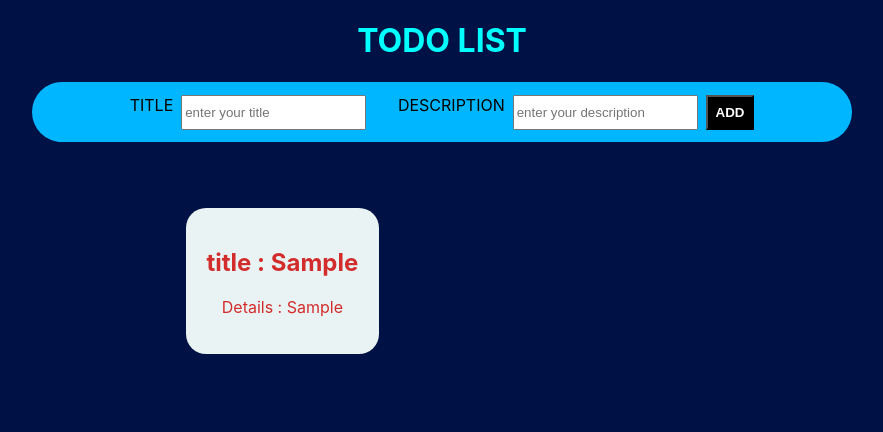
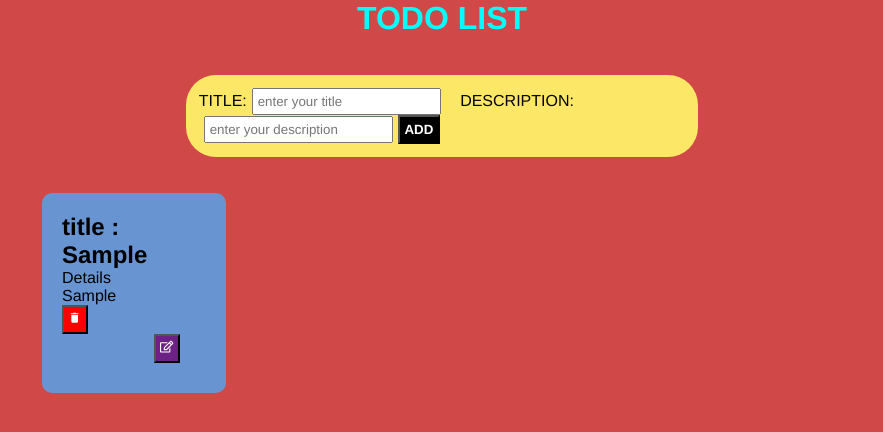
Before and after one commit to anuragvishwak/new-react-repo19JAN, a React (Create React App) app: page / in a window 1280 px wide. Both pictures are taken after typing "Sample", "Sample" into the empty fields and a click on the button "ADD". Shown: the top 432 px of the page, without its empty margins (198-1081 px from the left). Built offline with nearby package versions, Linux system fonts and the light colour scheme.

Commit message:
completed todo list

```diff
--- a/package.json
+++ b/package.json
@@ -7,10 +7,13 @@
     "@testing-library/react": "^13.4.0",
     "@testing-library/user-event": "^13.5.0",
     "axios": "^1.6.5",
+    "icons": "^1.0.0",
     "react": "^18.2.0",
     "react-dom": "^18.2.0",
+    "react-icons": "^5.0.1",
     "react-router-dom": "^6.21.3",
     "react-scripts": "5.0.1",
+    "reacticons": "^0.0.1",
     "web-vitals": "^2.1.4"
   },
   "scripts": {
--- a/src/App.js
+++ b/src/App.js
@@ -12,6 +12,8 @@ import PerformingAxios from './axios';
 import AnotherAxios from './AnotherAxios';
 import Postmethod from './testing';
 import UsingPostMethod from './testing';
+import GPTAttemptingTodo from './gptcodetesting';
+import CreatingAttemptingTodo from './creatingTodoList'
 
 function App() {
   return (
@@ -22,7 +24,9 @@ function App() {
       {/* <PerformingAxios/> */}
       {/* <AnotherAxios/> */}
       {/* <UsingPostMethod/> */}
+      {/* <GPTAttemptingTodo/> */}
       <AttemptingTodo/>
+      {/* <CreatingAttemptingTodo/> */}
     </div>
   );
 }
--- a/src/attemptingTodo.css
+++ b/src/attemptingTodo.css
@@ -1,5 +1,13 @@
+*{
+    font-family: 'Franklin Gothic Medium', 'Arial Narrow', Arial, sans-serif;
+    margin: 0;
+    padding: 0;
+    box-sizing: border-box;
+
+}
+
 body{
-    background-color: rgb(0, 17, 69);
+    background-color: #D04848;
 }
 #designingHeading{
     color: aqua;
@@ -7,40 +15,45 @@ body{
 }
 
 .designingForm{
-    background-color: rgb(0, 183, 255);
+    background-color: #FDE767;
     padding: 1%;
-    margin-left: 18%;
-    margin-right: 18%;
-    display: flex;
-     justify-content: center;
-     border-radius: 30px;
+    margin-left: 30%;
+    margin-right: 30%;
+    margin-top: 3%;
+
+    border-radius: 30px;
+
+
 }
 
 .designingInput1{
     margin-right: 4%;
     margin-left: 1%;
+    padding: 4px;
 }
 
 .designingInput2{
     margin-right: 1%;
     margin-left: 1%;
+    padding: 4px;
+
 }
 
 .designingDisplay{
-    color:white;
-    text-align: justify;
-    margin-left: 30%;
-    margin-right:30%;
-    display: flex;
-    justify-content: space-between;
+    display: grid;
+    grid-template-columns: 200px 200px 200px 200px;
+    justify-content: center;
+
 }
 .render{
-    text-align: center;
-    margin-top:5% ;
-    padding: 4%;
-    background-color: rgb(233, 243, 243);
-    color: rgb(211, 44, 44);
-   border-radius: 20px;
+  padding: 1%;
+  background-color: #6895D2;
+  margin-right: 8%;
+  margin-bottom: 8%;
+  padding: 10%;
+  border-radius: 10px;
+
+
 }
 
 .designingButton{
@@ -49,3 +62,23 @@ body{
     color: rgb(255, 255, 255);
     font-weight: bolder;
 }
+
+.designingDeleteButton{
+    padding: 3%;
+    background-color:rgb(255, 0, 0);
+    color: rgb(255, 255, 255);
+    font-weight: bolder;
+}
+
+.designingUpdateButton{
+    padding: 3%;
+    background-color:rgb(108, 34, 132);
+    color: rgb(255, 255, 255);
+    font-weight: bolder;
+    margin-left:64%;
+    margin-bottom: 7%;
+}
+
+.designingDescription{
+    word-wrap: break-word;
+}
--- a/src/attemptingTodo.js
+++ b/src/attemptingTodo.js
@@ -1,50 +1,86 @@
 import React, { useState } from 'react'
 import './attemptingTodo.css'
-
+import { FaRegEdit } from "react-icons/fa";
+import { MdDelete } from "react-icons/md";
 
 function AttemptingTodo() {
 
   const [title, setTitle] = useState('')
   const [description, setdescription] = useState('')
   const [mainTask, setMainTask] = useState([])
-
-
+  const [updateTask, setupdatTask] = useState(null)
 
   //we had taken an form
   const submitHandler = (event) => {
     event.preventDefault()
-    setMainTask([...mainTask,{ title, description }])
+     if(updateTask!== null){
+      const updatedTasks = [...mainTask];
+      updatedTasks[updateTask] = { title, description };
+      setMainTask(updatedTasks);
+      setupdatTask(null);
+     }
+
+     else{
+      setMainTask( [...mainTask, { title, description }]);
+    }
+
     setTitle('')
     setdescription('')
-
-    //  const deleteHandler = (iterate) => {
-    //    let copytask  = [...mainTask]
-    //    copytask.splice(iterate,1)
-    //    setMainTask(copytask)
-    //  }
-
   }
 
+  function deleteHandler (iterate){
+    let copytask = [...mainTask];
+    copytask.splice(iterate, 1);
+    setMainTask(copytask);
+  }
+
+  function updateHandler(iterate){
+    setupdatTask(iterate);
+    const finallyUpdatting = mainTask[iterate];
+    setTitle(finallyUpdatting.title);
+    setdescription(finallyUpdatting.description)};
+
+
+
+
+    //so here we are creating an rendering function which basically renders the title and description, in rendering we are calling an mapping function which basically maps the title and description and also a key is assigned to the title which will identify the specific title with the description.
   let render = mainTask.map((tsk,iterate) => {
     return (
        <div className='render' key={iterate}>
-      <h2>{"title : "+tsk.title}</h2>
-      <p>{"Details : "+tsk.description}</p>
-      {/* <button onClick={()=>{
-        setMainTask()
-      }}>DELETE</button>
-      */}
+      <h2 className='designingDescription'>{"title : "+tsk.title}</h2>
+      <div>
+        <p>Details</p>
+        <p className='designingDescription'>
+          {tsk.description}
+        </p>
+      </div>
+
+
+
+      <button onClick={()=>{
+        deleteHandler(iterate)
+      }} className='designingDeleteButton'>  <MdDelete /></button>
+
+      <button onClick={()=>{
+        updateHandler(iterate)
+      }} className='designingUpdateButton'> <FaRegEdit /></button>
     </div>
     )
   })
 
+
+
+
+
+
   return (
     <>
       <h1 id='designingHeading'>TODO LIST</h1>
+     <div className='container'>
      <form className='designingForm' onSubmit={submitHandler}>
 
 {/* creation of the title */}
-        <label>TITLE</label>
+<label>TITLE:</label>
 <input
   value={title}
   onChange={(event1) => { setTitle(event1.target.value) }}
@@ -54,18 +90,18 @@ function AttemptingTodo() {
 </input>
 
 {/* creation of the description */}
-        <label>DESCRIPTION</label>
+<label>DESCRIPTION:</label>
 <input className='designingInput2'
   value={description}
   onChange={(event2) => { setdescription(event2.target.value) }}
   placeholder='enter your description'
   type='text'>
 </input>
-        <button className='designingButton'>ADD</button>
-
+<button className='designingButton'>{updateTask !== null ? 'UPDATE' : 'ADD'}</button>
 </form><br/><br/>
 
 <div className='designingDisplay'>{render}</div>
+     </div>
     </>
   )
 }
```
Also changed, not shown: src/gptcodetesting.js (deleted, +0 -57 lines), 1 other file (tests, documents, lock files or other folders). Lines whose indentation alone changed are shown as unchanged.
